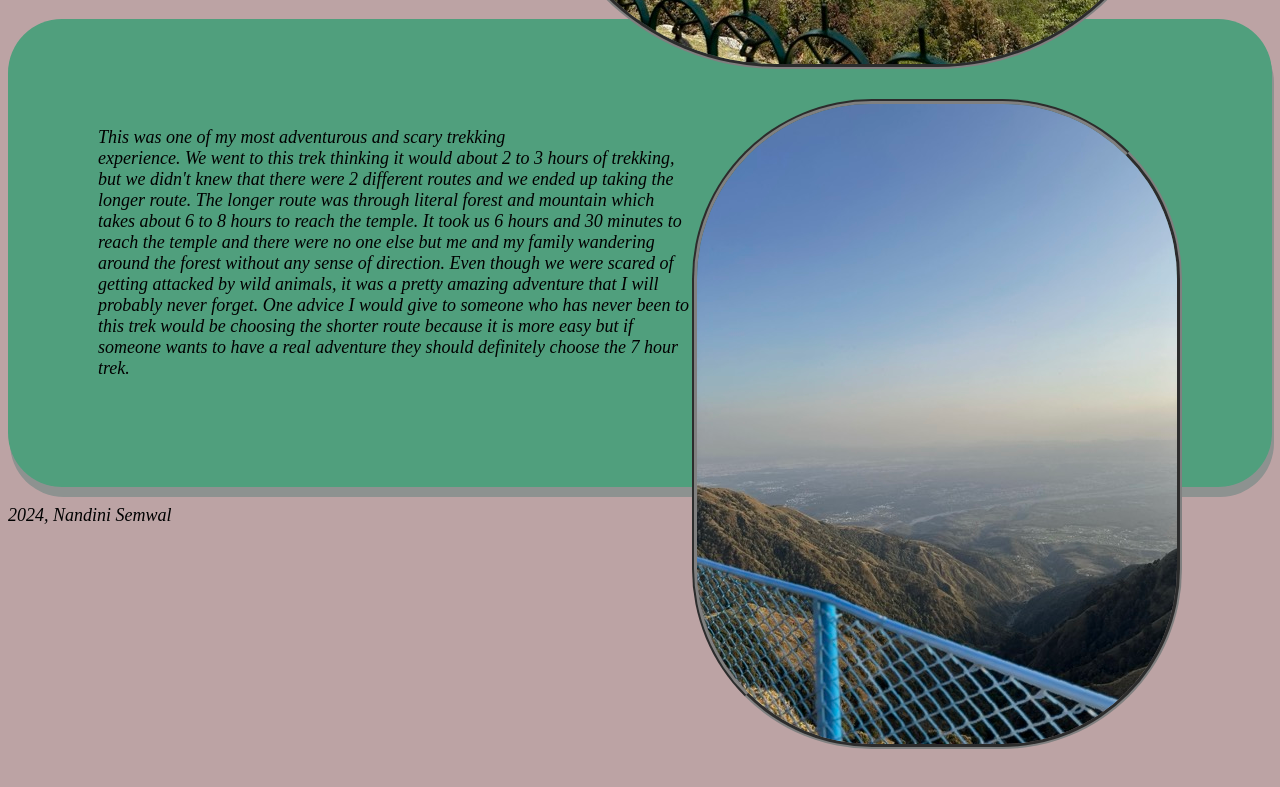
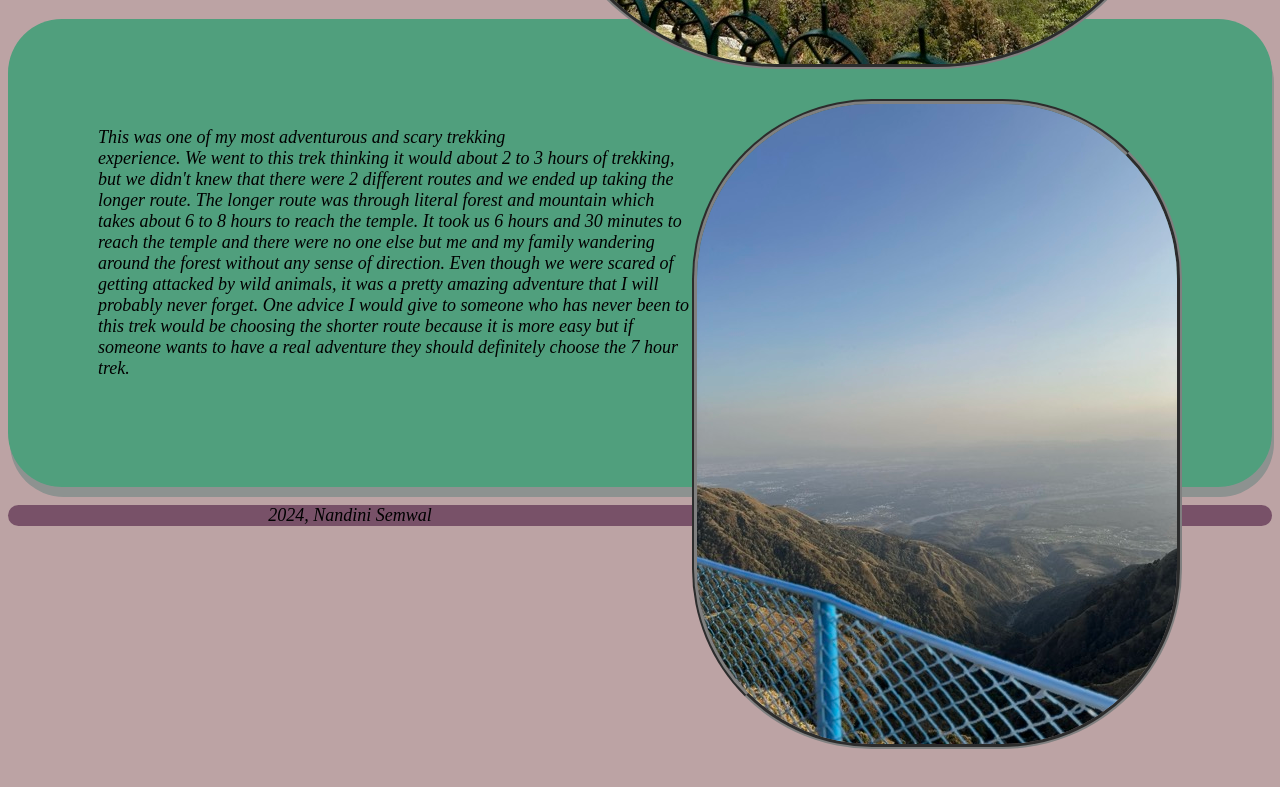
Before and after one commit to Nandinisemwal/Nandini-s-Travelogue, a plain HTML site: page index.html in a window 1280 px wide. Shown: the part 1293-2080 px from the top of the page. Drawn offline with Linux system fonts and the light colour scheme.

Commit message:
added css to footer

```diff
--- a/styles.css
+++ b/styles.css
@@ -81,3 +81,10 @@ h3 {
     position: relative;
     bottom: 40px;
 }
+
+footer {
+    text-align: center;
+    background-color: #785168;
+    padding: auto;
+    border-radius: 100em;
+}
```
